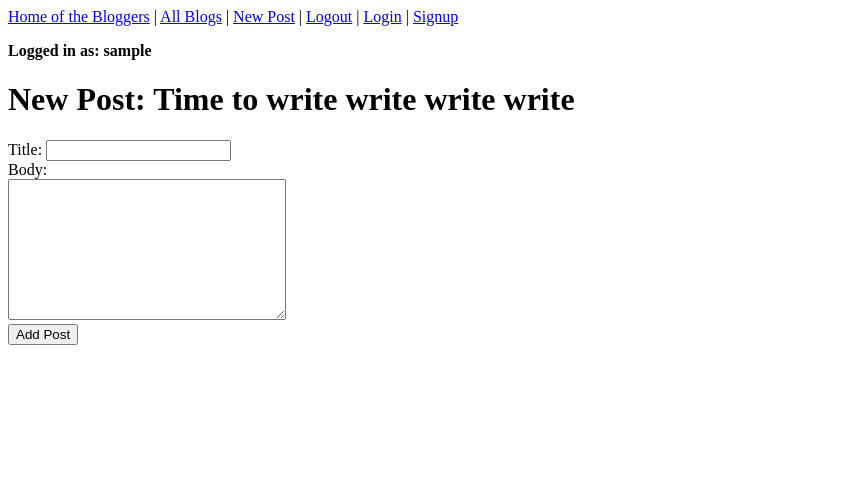
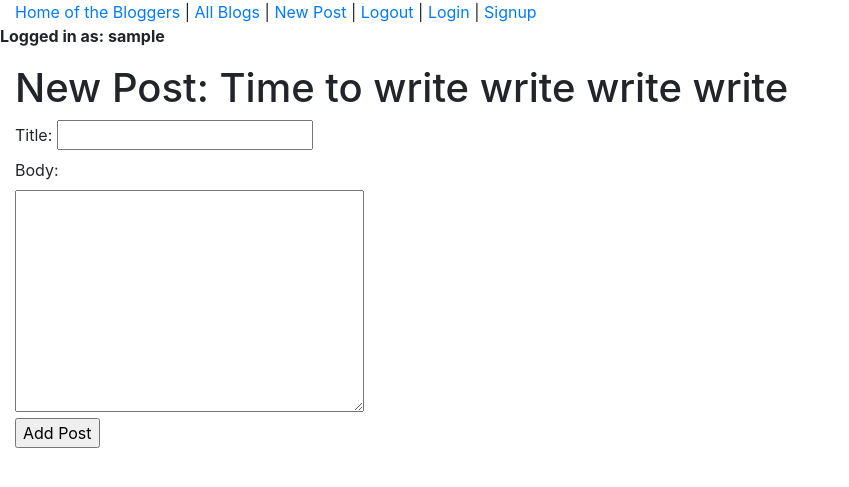
Before and after one commit to sebastiangarren/blogz, a Flask app: page /new_post in a window 1280 px wide. Shown: the top 487 px of the page, without its empty margins (0-849 px from the left). Run offline with Flask 2, Linux system fonts and the light colour scheme; the visitor is signed in with stand-in values (Sample User, id 1); some libraries are stand-ins or nearby versions.

Commit message:
Formatting complete

```diff
--- a/templates/base.html
+++ b/templates/base.html
@@ -1,7 +1,7 @@
 <!doctype html>
 <html>
     <head>
-
+        <link rel="stylesheet" href="https://maxcdn.bootstrapcdn.com/bootstrap/4.0.0-beta.2/css/bootstrap.min.css" integrity="sha384-PsH8R72JQ3SOdhVi3uxftmaW6Vc51MKb0q5P2rRUpPvrszuE4W1povHYgTpBfshb" crossorigin="anonymous">
         <title>Human Fourishing Mill</title>
 
         <style>
@@ -13,7 +13,7 @@
     </head>
 <body>
 
-        <nav>
+        <nav class="container-fluid">
             <a href='/'>Home of the Bloggers</a> |
             <a href="/blog">All Blogs</a> |
             <a href="/new_post">New Post</a> |
--- a/templates/login.html
+++ b/templates/login.html
@@ -1,7 +1,8 @@
 {% extends "base.html" %}
 
 {% block content %}
-    <form action="/login" method="POST">
+    <form action="/login" method="POST" class="container-fluid">
+        <h3>Please Login</h3>
         <tr>
             <td>
                 <label>
--- a/templates/new_post.html
+++ b/templates/new_post.html
@@ -1,8 +1,8 @@
 {% extends "base.html" %}
 
 {% block content %}
-<h1>New Post: Time to write write write write</h1>
-<form action='/blog' method='post'>
+<h1 class="container-fluid">New Post: Time to write write write write</h1>
+<form action='/blog' method='post' class="container-fluid">
     <tr>
         <td>
             <label>
```
Also changed, not shown: templates/blogz.html (+4 -3 lines).
